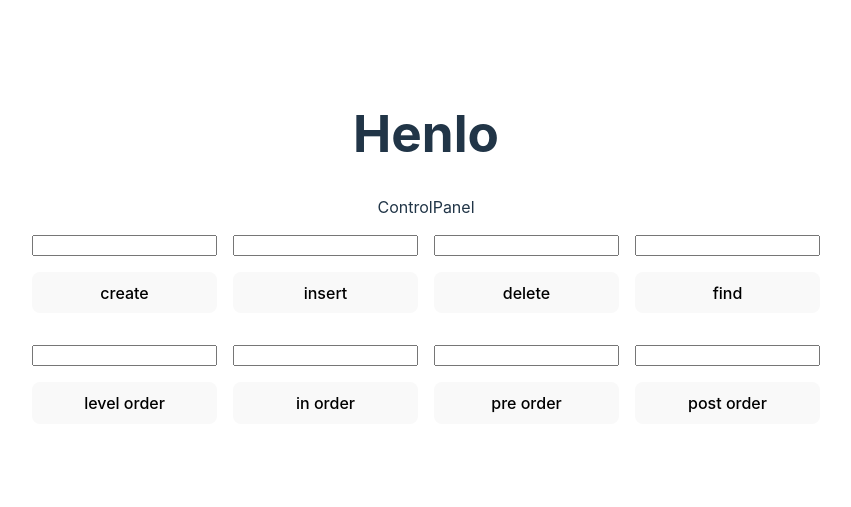
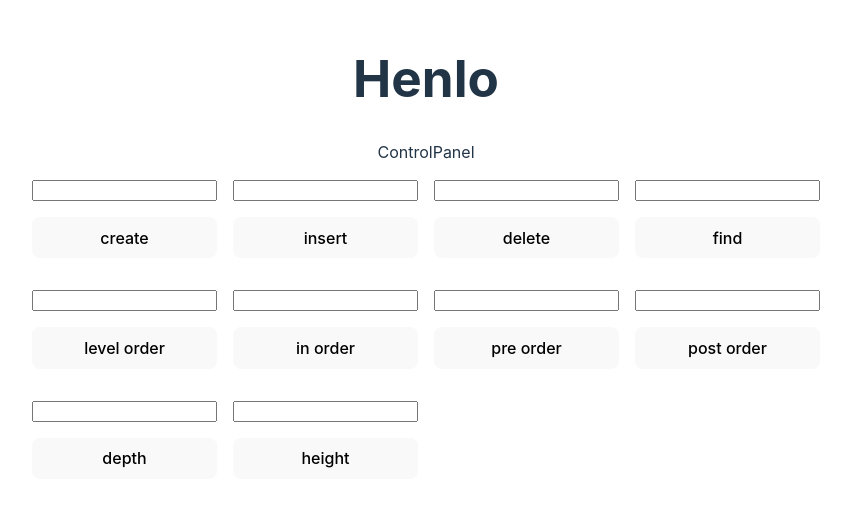
Before and after one commit to Peleton-011/binary-search-tree-practice, a React (Vite) app: page / in a window 1280 px wide. Shown: the part 153-660 px from the top of the page, without its empty margins (214-1065 px from the left). Built offline with nearby package versions, Linux system fonts and the light colour scheme.

Commit message:
Implement a depth method

```diff
--- a/src/App.jsx
+++ b/src/App.jsx
@@ -67,6 +67,18 @@ function App() {
 				},
 				funcName: "post order",
 				inputName: "",
+			},{
+				func: (input) => {
+					return BST.depth(input);
+				},
+				funcName: "depth",
+				inputName: "",
+			},{
+				func: (input) => {
+					return BST.height(input);
+				},
+				funcName: "height",
+				inputName: "",
 			},
 		],
 		setAnswer,
--- a/src/BST.js
+++ b/src/BST.js
@@ -214,6 +214,25 @@ export default class Tree {
 		return result;
 	}
 
+	height(node) {}
+
+	depth(value, curr = this._root) {
+		value = Number(value);
+
+		let depth = 0;
+
+		let next;
+		while (curr[next] !== null) {
+			if (value > curr.value) next = "right";
+			if (value < curr.value) next = "left";
+			if (Number(value) === Number(curr.value)) break;
+			curr = curr[next];
+            depth +=1
+		}
+		if (Number(value) === Number(curr.value)) return depth;
+		return "not in the tree";
+	}
+
 	constructor(dataArr) {
 		dataArr = this.curateArr(dataArr);
 		this._root = this.buildTree(dataArr, 0, dataArr.length - 1);
```
